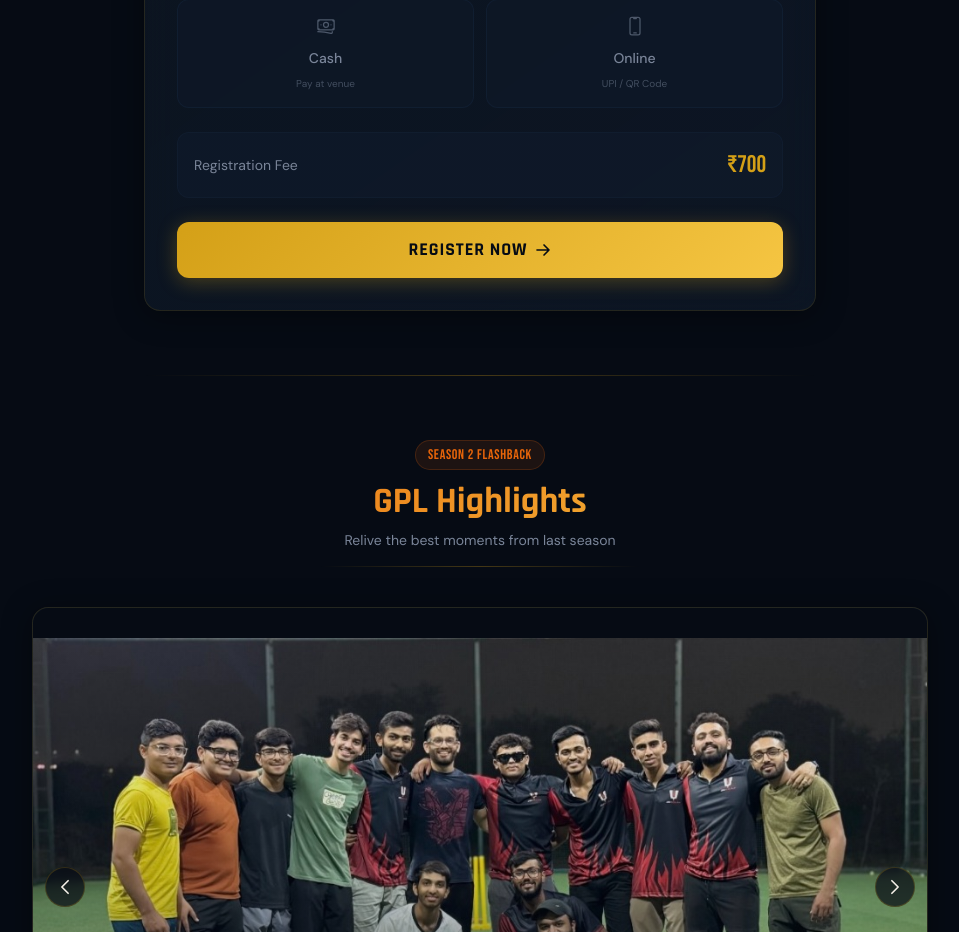
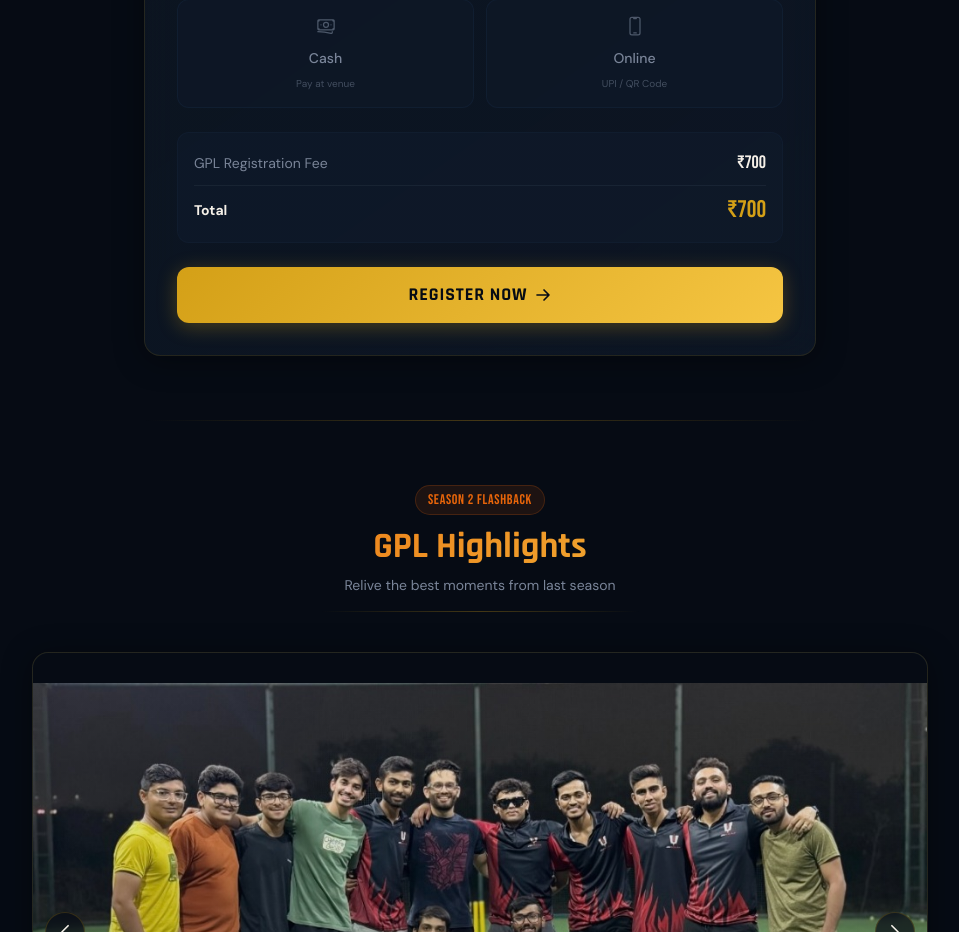
Before and after one commit to ram-49-kaps/GPL-3, a React (Vite) app in the folder frontend/: page / in a window 1280 px wide. Shown: the part 1420-2352 px from the top of the page, without its empty margins (160-1119 px from the left). Built offline with nearby package versions, Linux system fonts and the light colour scheme; no server answers.

Commit message:
Add dynamic pricing: Token Yes = 500+2000, No = 700

```diff
--- a/frontend/src/components/PaymentSection.jsx
+++ b/frontend/src/components/PaymentSection.jsx
@@ -1,5 +1,7 @@
-const PaymentSection = ({ method }) => {
+const PaymentSection = ({ method, totalAmount }) => {
   if (!method) return null;
+
+  const displayAmount = totalAmount ? `₹${totalAmount.toLocaleString('en-IN')}` : '₹700';
 
   if (method === 'Cash') {
     return (
@@ -13,7 +15,7 @@ const PaymentSection = ({ method }) => {
             </div>
             <div>
               <p className="text-cream font-display font-semibold text-sm sm:text-base">Cash Payment Selected</p>
-              <p className="text-ash text-xs sm:text-sm mt-0.5">Pay <span className="text-gold font-accent text-base sm:text-lg">₹700</span> at the venue during registration</p>
+              <p className="text-ash text-xs sm:text-sm mt-0.5">Pay <span className="text-gold font-accent text-base sm:text-lg">{displayAmount}</span> at the venue during registration</p>
             </div>
           </div>
         </div>
@@ -28,7 +30,7 @@ const PaymentSection = ({ method }) => {
           {/* Amount Badge */}
           <div className="inline-flex items-center gap-1.5 px-3 py-1 rounded-full bg-gold/10 border border-gold/20 mb-4">
             <span className="text-ash text-xs font-body">Amount:</span>
-            <span className="text-gold font-accent text-xl sm:text-2xl">₹700</span>
+            <span className="text-gold font-accent text-xl sm:text-2xl">{displayAmount}</span>
           </div>
 
           {/* QR Code */}
--- a/frontend/src/components/RegistrationForm.jsx
+++ b/frontend/src/components/RegistrationForm.jsx
@@ -354,12 +354,28 @@ const RegistrationForm = ({ onSuccess }) => {
           </div>
 
           {/* Payment Section */}
-          <PaymentSection method={form.payment_method} />
+          <PaymentSection method={form.payment_method} totalAmount={form.mandal_token_2026 === 'Yes' ? 2500 : 700} />
 
           {/* Registration Fee Info */}
-          <div className="flex items-center justify-between p-3 sm:p-4 rounded-xl bg-midnight-200/50 border border-midnight-300/30">
-            <span className="text-ash text-xs sm:text-sm font-body">Registration Fee</span>
-            <span className="text-gold font-accent text-xl sm:text-2xl">₹700</span>
+          <div className="p-3 sm:p-4 rounded-xl bg-midnight-200/50 border border-midnight-300/30 space-y-2">
+            <div className="flex items-center justify-between">
+              <span className="text-ash text-xs sm:text-sm font-body">GPL Registration Fee</span>
+              <span className="text-cream font-accent text-base sm:text-lg">
+                ₹{form.mandal_token_2026 === 'Yes' ? '500' : '700'}
+              </span>
+            </div>
+            {form.mandal_token_2026 === 'Yes' && (
+              <div className="flex items-center justify-between">
+                <span className="text-ash text-xs sm:text-sm font-body">Mandal Token Amount</span>
+                <span className="text-cream font-accent text-base sm:text-lg">₹2,000</span>
+              </div>
+            )}
+            <div className="border-t border-ash/10 pt-2 flex items-center justify-between">
+              <span className="text-cream text-xs sm:text-sm font-body font-semibold">Total</span>
+              <span className="text-gold font-accent text-xl sm:text-2xl">
+                ₹{form.mandal_token_2026 === 'Yes' ? '2,500' : '700'}
+              </span>
+            </div>
           </div>
 
           {/* Submit Error */}
```
Also changed, not shown: frontend/public/assets/logos/gpl-logo-old.png (added).
